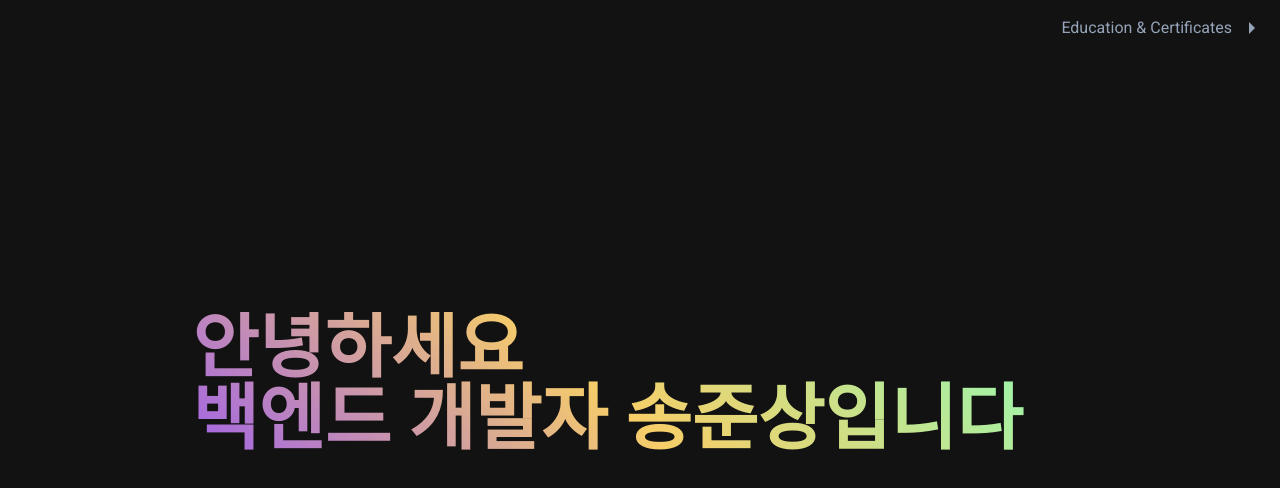
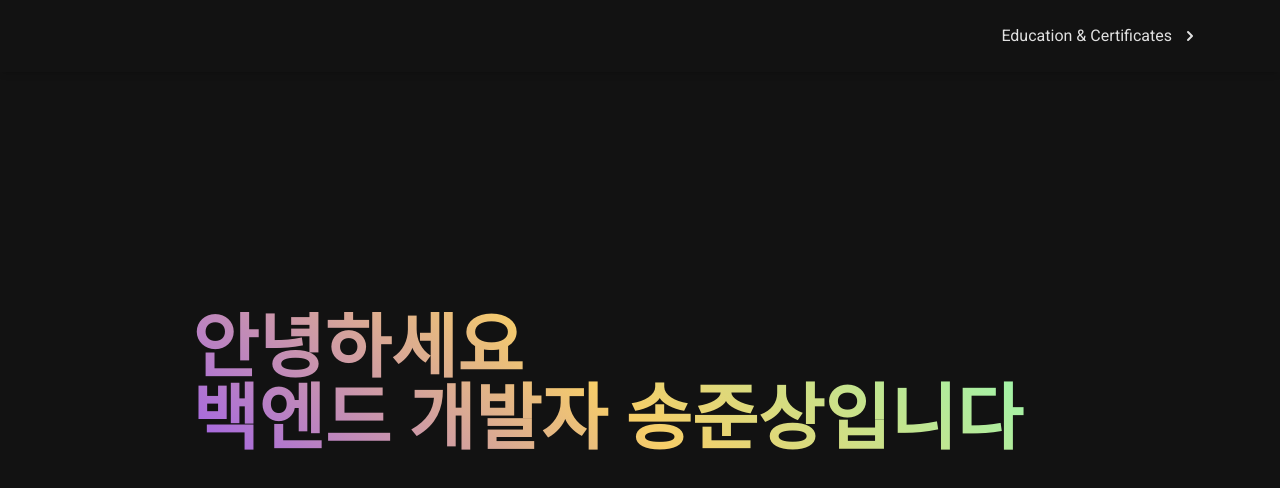
Before and after one commit to DDunDDang/Portfolio_v2, a React (Create React App) app: page / in a window 1280 px wide. Shown: the top 488 px of the page. Built offline with nearby package versions, Linux system fonts and the light colour scheme.

Commit message:
nav 버튼기능

```diff
--- a/src/App.js
+++ b/src/App.js
@@ -18,7 +18,6 @@ function App() {
     };
 
     const [currentSection, setCurrentSection] = useState(0);
-    const [scrollPosition, setScrollPosition] = useState(0);
 
     useEffect(() => {
         let scrollAccumulator = 0;
@@ -28,10 +27,10 @@ function App() {
             scrollAccumulator += e.deltaY;
 
             if (Math.abs(scrollAccumulator) >= 70) {
-                if (scrollAccumulator > 0 && scrollPosition < 3) {
-                    setScrollPosition(prev => prev + 1);
-                } else if (scrollAccumulator < 0 && scrollPosition > 0) {
-                    setScrollPosition(prev => prev - 1);
+                if (scrollAccumulator > 0 && currentSection < 3) {
+                    setCurrentSection(prev => prev + 1);
+                } else if (scrollAccumulator < 0 && currentSection > 0) {
+                    setCurrentSection(prev => prev - 1);
                 }
 
                 scrollAccumulator = 0;
@@ -43,30 +42,26 @@ function App() {
         return () => {
             window.removeEventListener("wheel", handleWheel);
         };
-    }, [scrollPosition]);
+    }, [currentSection]);
 
     useEffect(() => {
         const container = containerRef.current;
-        container.style.transform = `translateX(-${scrollPosition * 100}vw)`;
-        setCurrentSection(scrollPosition);
-    }, [scrollPosition]);
+        container.style.transform = `translateX(-${currentSection * 100}vw)`;
+    }, [currentSection]);
 
     const sectionNames = ["Main", "Education & Certificates", "Skills & Tools", "Projects"];
 
-    const getPreviousSection = () => {
-        return currentSection > 0 ? sectionNames[currentSection - 1] : null;
-    };
-
-    const getNextSection = () => {
-        return currentSection < sectionNames.length - 1 ? sectionNames[currentSection + 1] : null;
+    const handleNavigate = (newIndex) => {
+        if (newIndex >= 0 && newIndex < sectionNames.length) {
+            setCurrentSection(newIndex);
+        }
     };
 
     return (
         <div>
             <Nav
                 currentSection={currentSection}
-                getPreviousSection={getPreviousSection}
-                getNextSection={getNextSection}
+                onNavigate={handleNavigate}
                 sectionNames={sectionNames}
             />
             <div ref={containerRef} className="scroll-container flex w-[400vw] transition-transform duration-500 ease-in-out">
--- a/src/components/Nav.jsx
+++ b/src/components/Nav.jsx
@@ -1,31 +1,49 @@
 import React from "react";
 
-const Nav = ({  getPreviousSection, getNextSection }) => {
+const Nav = ({ currentSection, onNavigate, sectionNames }) => {
+    const getPreviousSection = () => {
+        return currentSection > 0 ? sectionNames[currentSection - 1] : null;
+    };
+
+    const getNextSection = () => {
+        return currentSection < sectionNames.length - 1 ? sectionNames[currentSection + 1] : null;
+    };
+
+    const buttonBaseClass = "flex items-center px-4 py-2 rounded-md duration-200";
+
     return (
-        <div className="fixed top-0 left-0 w-full p-4 bg-gray-900">
-            <div className="flex items-center justify-between">
-                <div className="flex items-center w-1/3 text-left text-slate-400">
+        <nav className="fixed top-0 left-0 z-10 w-full p-4 bg-gray-800 shadow-md">
+            <div className="flex items-center justify-between max-w-6xl mx-auto">
+                <button
+                    className={`${buttonBaseClass} ${getPreviousSection()}`}
+                    onClick={() => getPreviousSection() && onNavigate(currentSection - 1)}
+                    disabled={!getPreviousSection()}
+                >
                     {getPreviousSection() && (
                         <>
-                            <svg className="w-6 h-6 mr-2" viewBox="0 0 24 24" fill="none" xmlns="http://www.w3.org/2000/svg">
-                                <path d="M9 12l6-6v12l-6-6z" fill="currentColor"/>
+                            <svg className="w-5 h-5 mr-2" viewBox="0 0 20 20" fill="currentColor">
+                                <path fillRule="evenodd" d="M12.707 5.293a1 1 0 010 1.414L9.414 10l3.293 3.293a1 1 0 01-1.414 1.414l-4-4a1 1 0 010-1.414l4-4a1 1 0 011.414 0z" clipRule="evenodd" />
                             </svg>
                             <span>{getPreviousSection()}</span>
                         </>
                     )}
-                </div>
-                <div className="flex items-center justify-end w-1/3 text-right text-slate-400">
+                </button>
+                <button
+                    className={`${buttonBaseClass} ${getNextSection()}`}
+                    onClick={() => getNextSection() && onNavigate(currentSection + 1)}
+                    disabled={!getNextSection()}
+                >
                     {getNextSection() && (
                         <>
                             <span>{getNextSection()}</span>
-                            <svg className="w-6 h-6 ml-2" viewBox="0 0 24 24" fill="none" xmlns="http://www.w3.org/2000/svg">
-                                <path d="M15 12l-6 6V6l6 6z" fill="currentColor"/>
+                            <svg className="w-5 h-5 ml-2" viewBox="0 0 20 20" fill="currentColor">
+                                <path fillRule="evenodd" d="M7.293 14.707a1 1 0 010-1.414L10.586 10 7.293 6.707a1 1 0 011.414-1.414l4 4a1 1 0 010 1.414l-4 4a1 1 0 01-1.414 0z" clipRule="evenodd" />
                             </svg>
                         </>
                     )}
-                </div>
+                </button>
             </div>
-        </div>
+        </nav>
     );
 };
 
```
